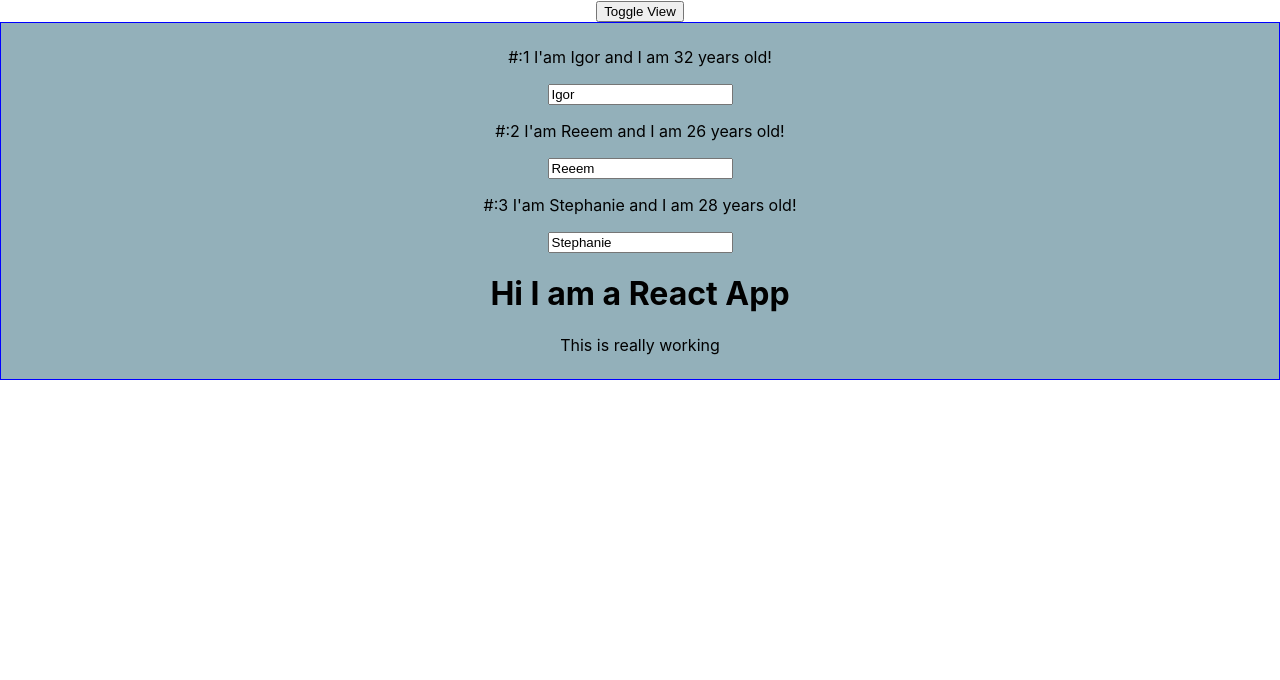
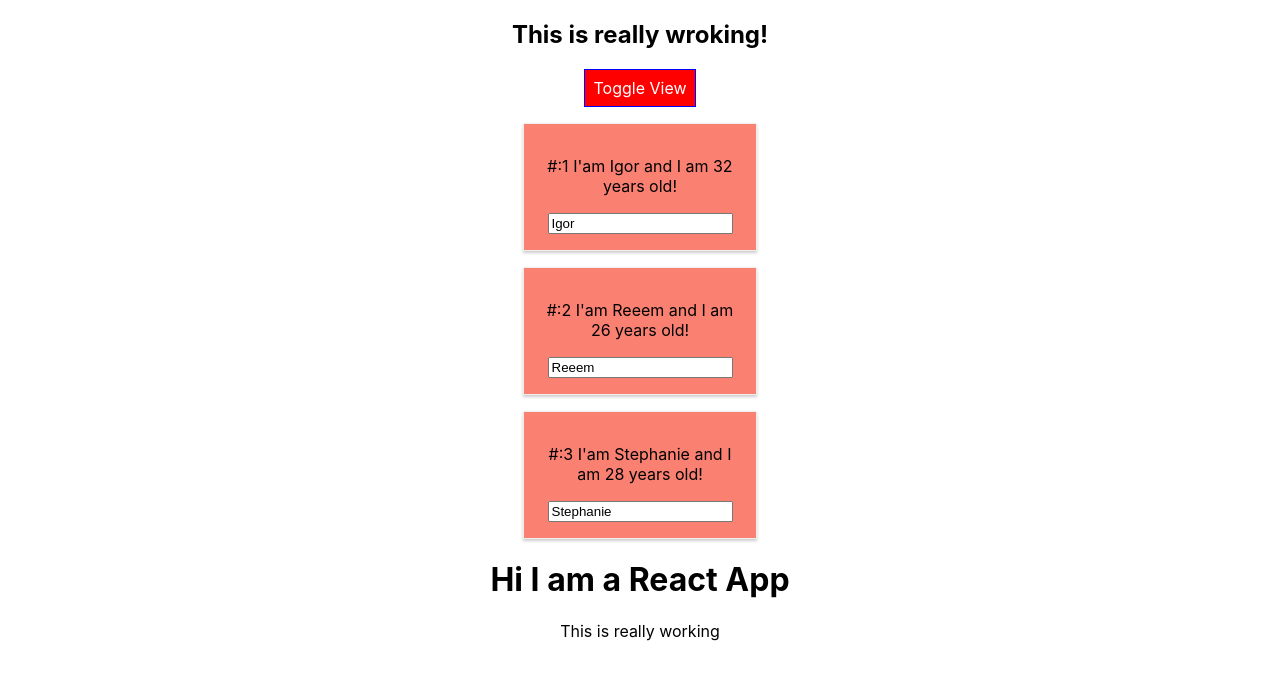
Before and after one commit to Igor2122/burger-builder, a React (Create React App) app: page / in a window 1280 px wide. Both pictures are taken after a click on the button "Toggle View". Shown: the top 680 px of the page. Built offline with nearby package versions, Linux system fonts and the light colour scheme.

Commit message:
radium working

```diff
--- a/package.json
+++ b/package.json
@@ -3,6 +3,7 @@
   "version": "0.1.0",
   "private": true,
   "dependencies": {
+    "radium": "^0.25.0",
     "react": "^16.6.3",
     "react-dom": "^16.6.3",
     "react-scripts": "2.1.1"
--- a/src/App.css
+++ b/src/App.css
@@ -1,3 +1,11 @@
 .App {
   text-align: center;
 }
+
+.red {
+  color: red;
+}
+
+.bold {
+  font-weight: 900;
+}
--- a/src/App.js
+++ b/src/App.js
@@ -1,5 +1,6 @@
 import React, { Component } from 'react';
 import './App.css';
+import Radium, {StyleRoot} from 'radium';
 import Person from './Person/Person';
 
 class App extends Component {
@@ -51,19 +52,25 @@ class App extends Component {
   render() {
 
     const style = {
-      backgroundColor: '#93B0BA',
+      backgroundColor: 'green',
+      color: '#fff',
       font: 'inherit',
       border: '1px solid blue',
       padding: '8px',
-      cursor: 'pointer'
+      cursor: 'pointer',
+      ':hover': {
+        backgroundColor: 'lightgreen',
+        color: 'black'
+      }
     };
+
 
 
     let peronas = null;
 
     if(this.state.showPersons){
       peronas = (
-        <div style={style}>
+        <div>
         {this.state.persons.map((person, index) => {
         // convert this array to valid jsx & reder the array with map()
         // will exc a method on the given arr
@@ -80,18 +87,35 @@ class App extends Component {
           {/* <button
           onClick={this.switchNameHandler.bind(this, 'Igorka')}>Switch Name</button> */}
           </div>
-      )
+      );
+      style.backgroundColor = 'red';
+      style[':hover'] = {
+        backgroundColor: 'salmon',
+        color: 'black'
+      }
+    }
+
+    let classes = [];
+    if(this.state.persons.length <= 2){
+      classes.push('red'); // classes will be red
+    }
+    if(this.state.persons.length <= 1){
+      classes.push('bold'); // classes: red, bold
     }
 
 
     return (
-      <div className="App">
-        <button onClick={this.togglePersonHandler}>Toggle View</button>
+      <StyleRoot>
+        <div className="App">
+        {/* we have to pass join() as we need space between classes  */}
+        <h2 className={classes.join(' ')}>This is really wroking!</h2>
+          <button style={style} onClick={this.togglePersonHandler}>Toggle View</button>
 
-        {peronas}
-      </div>
+          {peronas}
+        </div>
+      </StyleRoot>
     );
   }
 }
 
-export default App;
+export default Radium(App);// higher order component
--- a/src/Person/Person.js
+++ b/src/Person/Person.js
@@ -1,10 +1,19 @@
 import React from 'react';
+import Radium from 'radium';
+import './Person.css'
 
 import './Person';
 
 const person = (props) => {
+   const style = {
+      '@media (min-width: 500px)': {
+         width: '200px',
+         backgroundColor: 'salmon'
+      }
+   }
+
    return (
-      <div className="Person">
+      <div className="Person" style={style}>
          <p
          onClick={props.click}
          >#:{props.id} I'am {props.name} and I am {props.age} years old!</p>
@@ -14,4 +23,4 @@ const person = (props) => {
    )
 }
 
-export default person;
+export default Radium(person);
```
Also changed, not shown: 1 other file (tests, documents, lock files or other folders).
